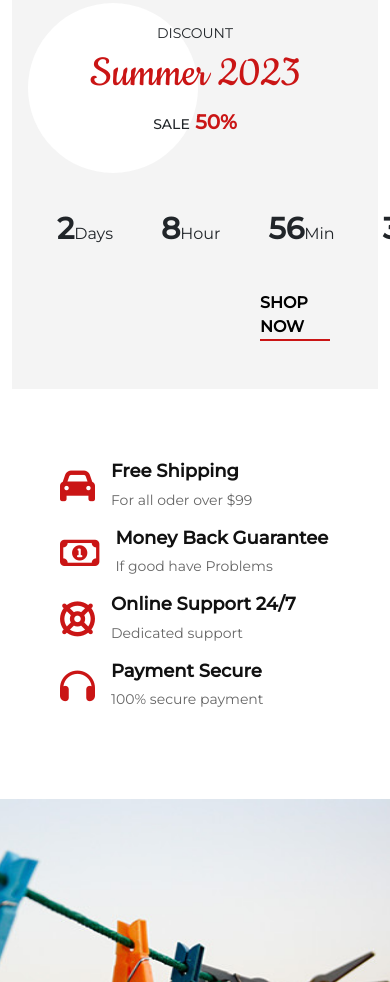
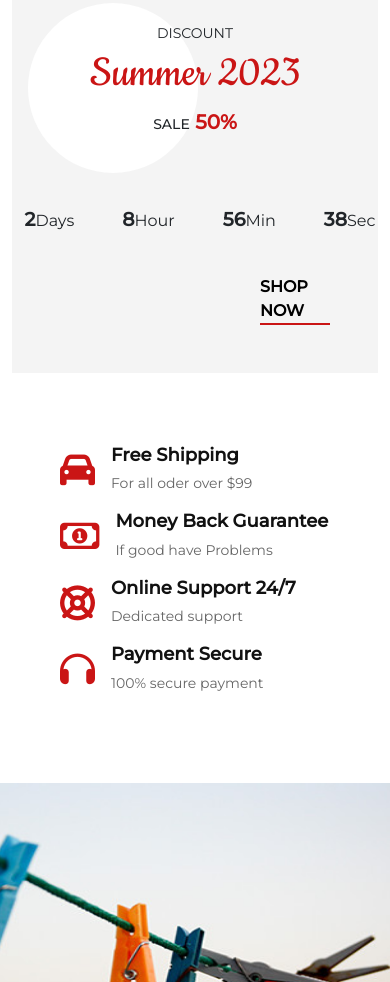
Before and after one commit to OsaidAttar/Easy-Shop, a plain HTML site: page index.html in a window 390 px wide. Shown: the part 6647-7629 px from the top of the page. Drawn offline with nearby package versions, Linux system fonts and the light colour scheme.

Commit message:
end 2 project

```diff
--- a/assets/css/style.css
+++ b/assets/css/style.css
@@ -501,12 +501,7 @@ img{
     cursor: pointer;
 }
 }
-@media screen and (max-width:575px){
-    .time{
-        margin-right: -10%;
-        margin-left: -10%;
-    }
-}
+
 /*end new product*/
 
 
@@ -682,7 +677,16 @@ position: relative;
     .discount .img .left-img img{
         width: 100%;
     }
-}
+
+        .time{
+            margin-right: -10%;
+            margin-left: -22%;
+        }
+        .discount .right-img .time span{
+            font-size: 19px;
+        }
+    }
+
 /* end discount */
 /* start service */
 .services .service-icon{
```
Also changed, not shown: shop.js (+9 -8 lines).
